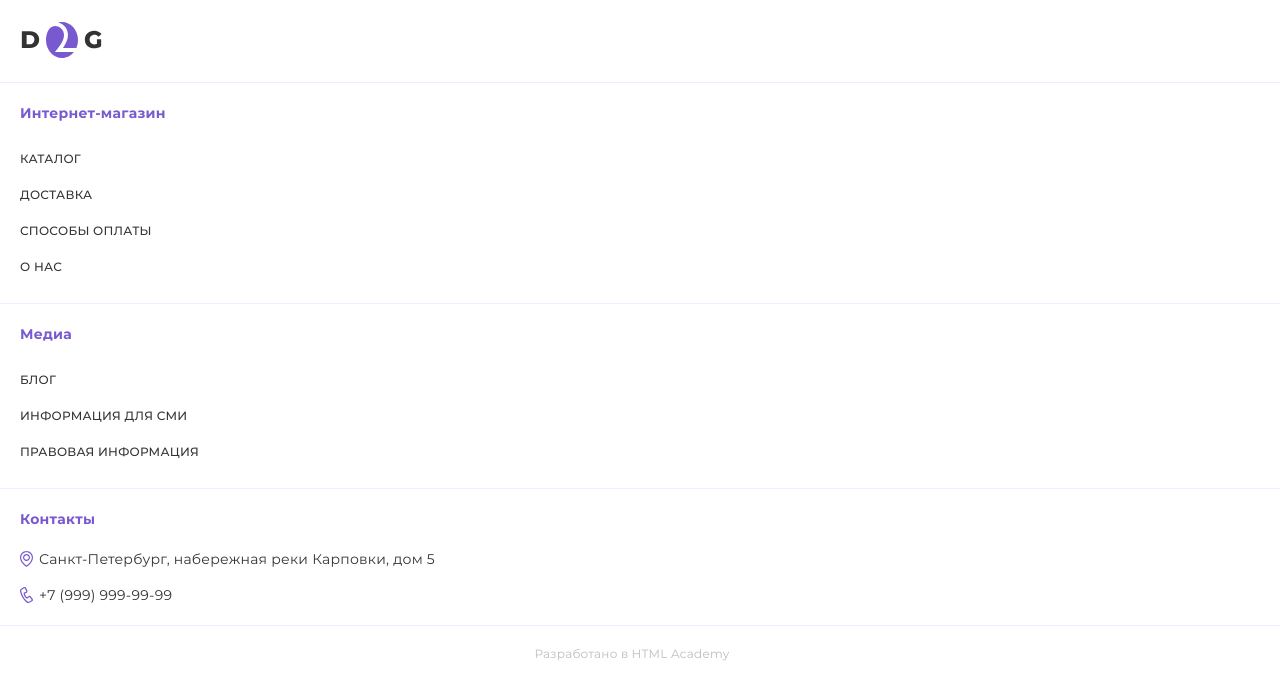
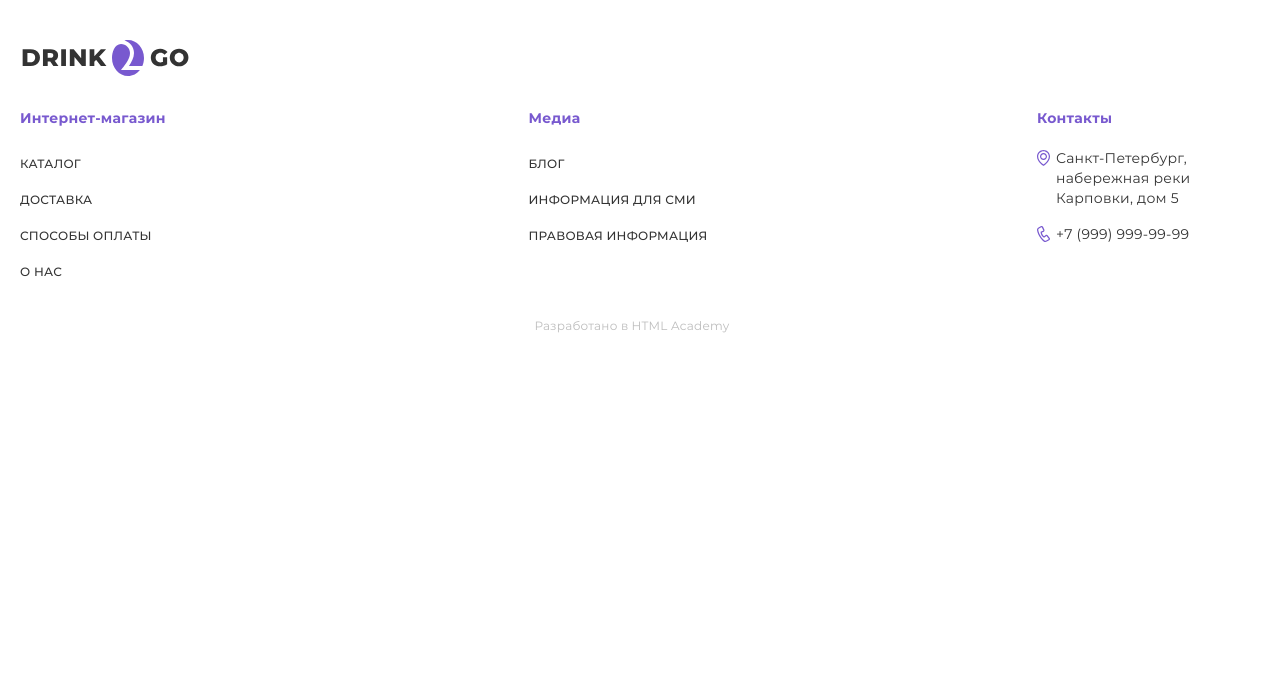
Before and after one commit to zenkovichhtmlacademy/Drink2Go-HTML-Academy, a website: page source/index.html in a window 1280 px wide. Shown: the part 3646-4338 px from the top of the page. After the commit the page ends 4020 px from the top, so only its background shows below. Drawn offline with nearby package versions, Linux system fonts and the light colour scheme; files that its build step writes are made by us from their sources; files whose address does not match are found by name.

Commit message:
Add tablet footer style

```diff
--- a/source/index.html
+++ b/source/index.html
@@ -604,7 +604,7 @@
       <div class="footer__social">
         <a class="footer__logo" href="index.html">
           <picture>
-            <source media="(min-width: 1440px)" srcset="img/d2g-logo-large.svg" width="170" height="36">
+            <source media="(min-width: 768px)" srcset="img/d2g-logo-large.svg" width="170" height="36">
             <img src="img/d2g-logo-middle.svg" width="82" height="36" alt="Логотип Drink2Go.">
           </picture>
         </a>
@@ -696,7 +696,7 @@
 
       <div class="footer__credits">
         <span class="footer__credits-label">Разработано в</span>
-        <a class="footer__credits-link" href="https://htmlacademy.ru/intensive/adaptive">
+        <a class="footer__credits-link" href="https://htmlacademy.ru/intensive/adaptive" target="_blank">
           <span class="footer__credits-link-label">HTML Academy</span>
           <svg class="footer__credits-icon" width="12" height="16" fill="currentColor">
             <use href="img/icons/stack.svg#html-academy-logo"></use>
--- a/source/less/blocks/footer.less
+++ b/source/less/blocks/footer.less
@@ -12,6 +12,14 @@
   text-transform: uppercase;
   color: @base-black;
   background-color: @base-white;
+
+  @media (min-width: @tablet-width) {
+    padding: 40px 20px;
+  }
+
+  @media (min-width: @desktop-width) {
+    // padding: 100px 40px 120px;
+  }
 }
 
 .footer__social {
@@ -20,6 +28,12 @@
   align-items: center;
   padding: 22px 20px;
   border-bottom: 1px solid @base-secondary;
+
+  @media (min-width: @tablet-width) {
+    padding: 0;
+    border: none;
+    margin-bottom: 30px;
+  }
 }
 
 .footer__logo {
@@ -35,9 +49,24 @@
   width: 100%;
 }
 
+.footer__nav {
+  @media (min-width: @tablet-width) {
+    display: flex;
+    align-items: flex-start;
+    justify-content: space-between;
+    margin-bottom: 30px;
+  }
+}
+
 .footer__nav-list-wrapper {
   padding: 20px;
   border-bottom: 1px solid @base-secondary;
+
+  @media (min-width: @tablet-width) {
+    width: 223px;
+    padding: 0;
+    border: none;
+  }
 }
 
 .footer__nav-heading {
@@ -87,6 +116,10 @@
   text-decoration: none;
   text-transform: none;
   padding: 20px 20px 30px;
+
+  @media (min-width: @tablet-width) {
+    padding: 0;
+  }
 }
 
 .footer__credits-label {
```
